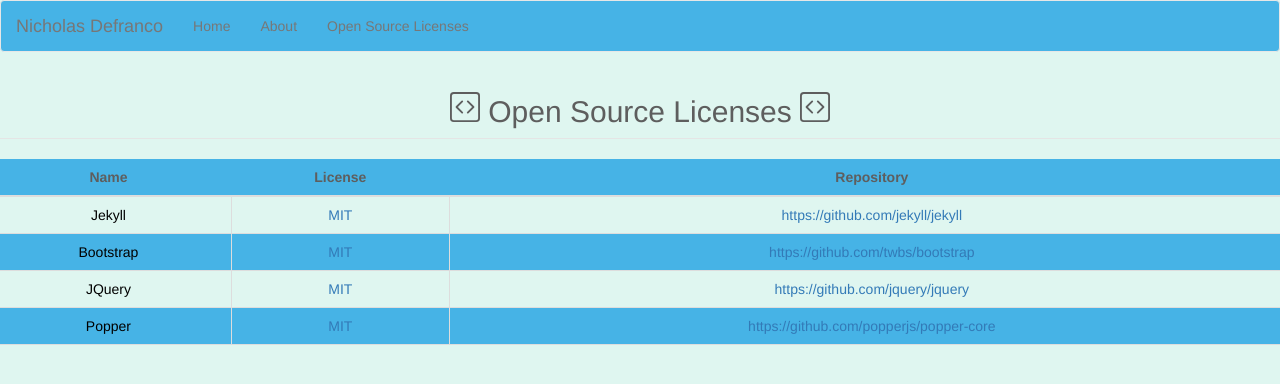
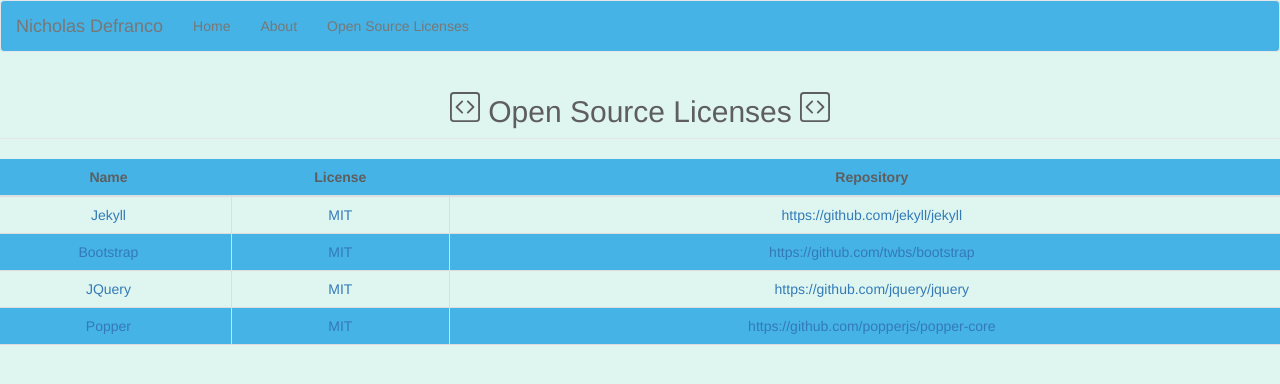
Before and after one commit to NicholasDefranco/site, a Jekyll site: the page built from oslicenses.html, in a window 1280 px wide. Shown: the top 384 px of the page. Built offline with Jekyll 4.4.1, drawn with Linux system fonts in a browser that asks for light colours.

Commit message:
Names for OS licenses now links to official sites
Added an anchor tag for the values in the name columns that link to
their specified site. The value for the link is stored as another
property in each object within the YAML file.

```diff
--- a/_data/oslicenses.yml
+++ b/_data/oslicenses.yml
@@ -1,16 +1,20 @@
 - name: Jekyll
+  website: https://jekyllrb.com/
   repo: https://github.com/jekyll/jekyll
   license: https://tldrlegal.com/license/mit-license
   license_name: MIT
 - name: Bootstrap
+  website: https://getbootstrap.com/
   repo: https://github.com/twbs/bootstrap
   license: https://tldrlegal.com/license/mit-license
   license_name: MIT
 - name: JQuery
+  website: https://jquery.com/
   repo: https://github.com/jquery/jquery
   license: https://tldrlegal.com/license/mit-license
   license_name: MIT
 - name: Popper
+  website: https://popper.js.org/
   repo: https://github.com/popperjs/popper-core
   license: https://tldrlegal.com/license/mit-license
   license_name: MIT
--- a/oslicenses.html
+++ b/oslicenses.html
@@ -32,11 +32,11 @@
       </thead>
       <tbody>
         {% for item in site.data.oslicenses %}
-        <tr>
-          <td class="col">{{ item.name }}</td>
-          <td class="col"><a href="{{ item.license }}">{{ item.license_name }}</a></td>
-          <td class="col"><a href="{{ item.repo }}">{{ item.repo }}</a></td>
-        </tr>
+          <tr>
+            <td class="col"><a href="{{ item.website }}" target="_blank" rel="noreferrer noopener">{{ item.name }}</a></td>
+            <td class="col"><a href="{{ item.license }}" target="_blank" rel="noreferrer noopener">{{ item.license_name }}</a></td>
+            <td class="col"><a href="{{ item.repo }}" target="_blank" rel="noreferrer noopener">{{ item.repo }}</a></td>
+          </tr>
         {% endfor %}
       </tbody>
     </table>
```
